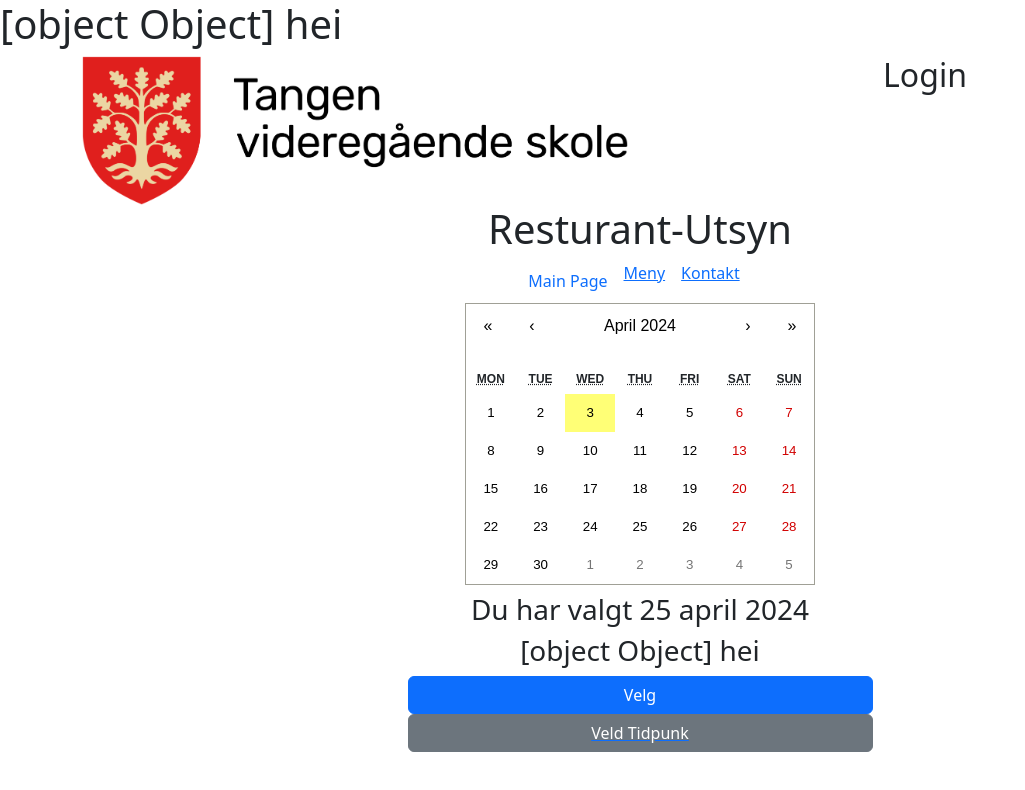
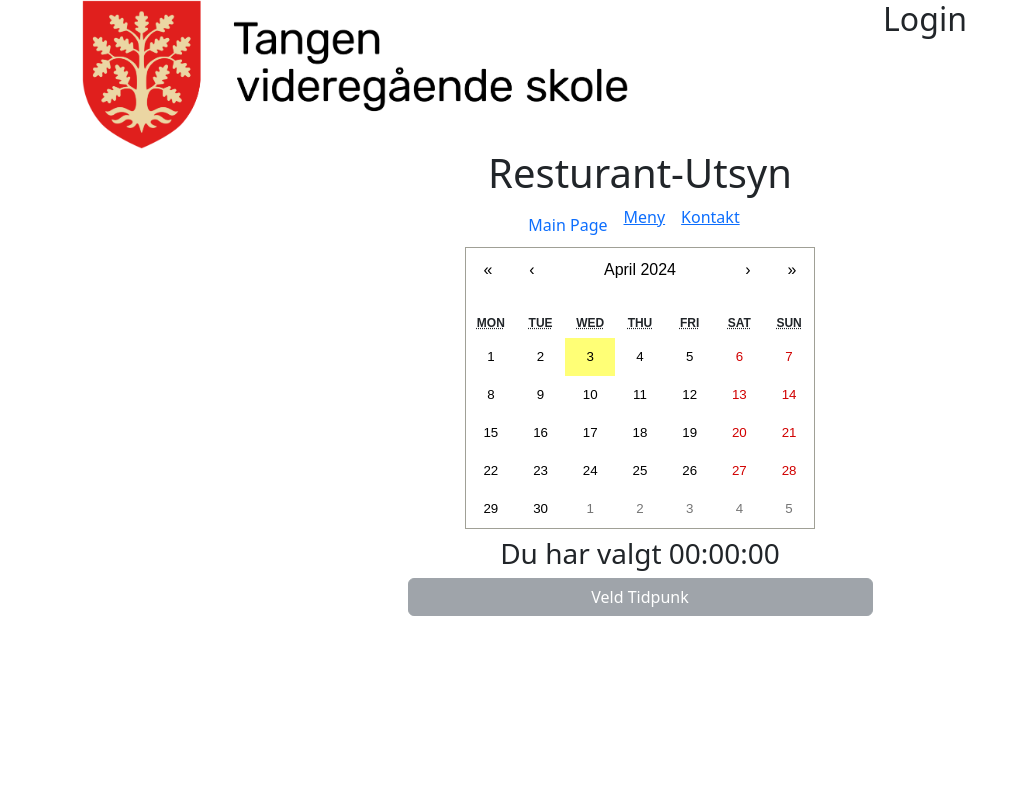
Before and after one commit to quickburrrn/restaurant-utsyn, a React (Create React App) app: page /dato in a window 1280 px wide. Shown: the top 790 px of the page, without its empty margins (0-1025 px from the left). Built offline with nearby package versions, Linux system fonts and the light colour scheme.

Commit message:
fiksa alt

```diff
--- a/src/components/ListGroup.jsx
+++ b/src/components/ListGroup.jsx
@@ -1,10 +1,4 @@
 import { useState } from "react";
-
-// const Props = {
-//   items: [],
-//   heading: '',
-//   onSelectItem: function (item = '') { return }
-// };
 
 function ListGroup(Props) {
   // Destructure props
--- a/src/components/Navbar.jsx
+++ b/src/components/Navbar.jsx
@@ -6,7 +6,6 @@ import tangenlogo from '../images/tangenlogo.png';
 const Header = (Props) =>
 {
     const {activepage} = Props;
-    console.log(activepage)
 
     return(
         <div className="container text-center">
--- a/src/index.js
+++ b/src/index.js
@@ -1,10 +1,11 @@
 import React from 'react';
 import ReactDOM from 'react-dom/client';
 import 'bootstrap/dist/css/bootstrap.css';
-import App , { loader as rootLoader } from './pages/App';
 import Meny from './pages/Meny';
 import Date from './pages/Date';
-import LandingPage from './pages/landingPage'
+import App from './pages/App';
+import LandingPage from './pages/landingPage';
+import Time from './pages/Time';
 import reportWebVitals from './reportWebVitals';
 import { createBrowserRouter, RouterProvider } from 'react-router-dom';
 import NotFoundPage from './pages/NotFoundPage';
@@ -14,23 +15,23 @@ const router = createBrowserRouter([
     path: '/',
     element: <App />,
     errorElement: <NotFoundPage />,
-    loader: rootLoader,
     children :
     [
       {
-        loader: rootLoader,
         path: '',
         element: <LandingPage />
       },
       {
-        loader: rootLoader,
         path: 'meny',
         element: <Meny />
       },
       {
-        loader: rootLoader,
         path: 'dato',
         element: <Date />
+      },
+      {
+        path: 'tid',
+        element: <Time />
       }
     ]
   },
--- a/src/pages/App.js
+++ b/src/pages/App.js
@@ -4,24 +4,18 @@ import TestButton from "../components/TestButton";
 import Navbar from "../components/Navbar";
 import { useState } from "react";
 import { Link ,Outlet, useLoaderData} from "react-router-dom";
-import  { Context } from "react-router-dom";
 import axios from 'axios';
 
-export async function loader(params) {
-  const con = params;
-  return con;
-}
+function App() {
+  const [count, setCount] = useState("00:00:00");
 
-// const UserNameContext = React.createContext();
+  const increment = () => setCount(1);
 
-function App() {
   return (
-    //<UserNameContext.Provider value="Adam"></>
     <div>
-      <h1>{useLoaderData()+" hei"}</h1>
       <Navbar />
       <div id="detail">
-        <Outlet />
+        <Outlet context={[count, setCount]}/>
       </div>
     </div>
   );
--- a/src/pages/Date.js
+++ b/src/pages/Date.js
@@ -1,25 +1,21 @@
 import NavBar from "../components/Navbar";
-import { Link , useLoaderData} from "react-router-dom";
+import { Link , useLoaderData, useOutletContext} from "react-router-dom";
 import TestButton from "../components/TestButton";
 import Calendar from "react-calendar";
 import 'react-calendar/dist/Calendar.css';
 import { useState } from "react";
-import { useReservationContext } from '../contexts/ReservationContext';
 
 function Date()
 {
-    const hello = useLoaderData("hey");
+    const [count, setCount] = useOutletContext();
 
-    const { handleReservationChange, handleSubmit } =  useReservationContext();
-    const [buttonActive, setButtonActive] = useState(false);
+    const [dateActive, setDateActive] = useState(false);
 
     const setDay = (value) =>
     {
-        setButtonActive(true);
+        setDateActive(true);
         const dato = `${value.getDate()}-${value.getMonth()}-${value.getFullYear()}`;
-        console.log(dato);
-        handleReservationChange('hei', 'hallo');
-        handleSubmit();
+        setCount(dato);
     };
     return (
         <div className="container text-center">
@@ -28,17 +24,14 @@ function Date()
             </div>
 
             <div className="col mb-2">
-                <h3>Du har valgt 25 april 2024</h3>
+                <h3>{"Du har valgt " + count}</h3>
             </div>
 
             <div className="col mb-2">
-                <h3>{hello + " hei"}</h3>
-            </div>
-
-            <TestButton buttonPressed={() => handleSubmit()}>Velg</TestButton>
-
-            <div className="col mb-2">
-                <Link to=""><TestButton color={buttonActive ? "primary" : "secondary"}>Veld Tidpunk</TestButton></Link>
+                {dateActive ?
+                <Link to="tid"><TestButton color="primary" >Veld Tidpunk</TestButton></Link>
+                 :
+                <TestButton color="secondary disabled">Veld Tidpunk</TestButton>}
             </div>
 
         </div>
--- /dev/null
+++ b/src/pages/Time.js
@@ -0,0 +1,11 @@
+import React from "react";
+import ListGroup from "../components/ListGroup";
+
+function Time ()
+{
+    return(
+        <ListGroup>hei</ListGroup>
+    );
+}
+
+export default Time;
```
